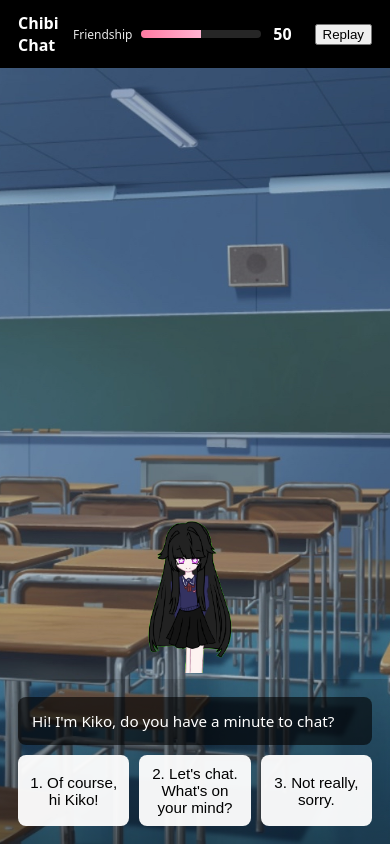
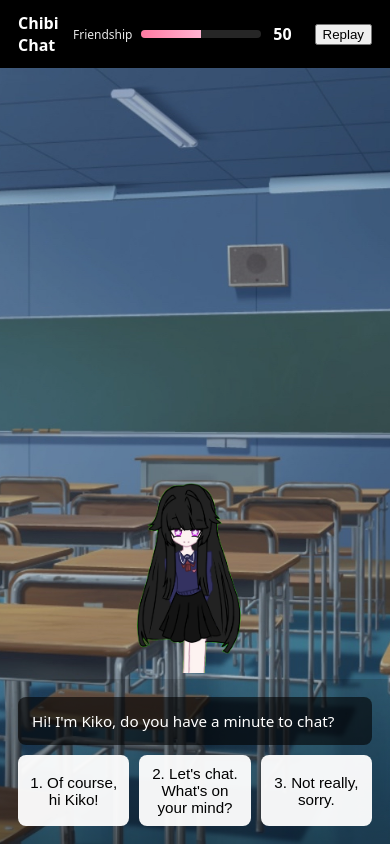
Before and after one commit to nashkacraft/chibi-chat, a website: page public/index.html in a window 390 px wide. Drawn offline with Linux system fonts and the light colour scheme.

Commit message:
make character even bigger, cleanup

```diff
--- a/package.json
+++ b/package.json
@@ -9,7 +9,6 @@
   "scripts": {
     "format": "prettier --write \"**/*.{html,css,js,json,md}\"",
     "lint": "eslint . --ext .js",
-    "prepare": "mkdir -p public/assets && cp -r task/assets/* public/assets/ || true",
-    "start": "npm run prepare && python3 -m http.server 8000 --directory public"
+    "start": "python3 -m http.server 8000 --directory public"
   }
 }
--- a/public/data/conversations.json
+++ b/public/data/conversations.json
@@ -58,7 +58,7 @@
     },
     {
       "id": "show_art",
-       "text": "Kiko blushes and shows a tiny sketch. It looks cute, right? Do you like drawing too?",
+      "text": "Kiko blushes and shows a tiny sketch. It looks cute, right? Do you like drawing too?",
       "choices": [
         {
           "id": "c7",
--- a/public/styles.css
+++ b/public/styles.css
@@ -87,9 +87,10 @@ body {
   position: absolute;
   left: 50%;
   transform: translateX(-50%);
-  bottom: 10%;
-  width: 42%;
-  max-width: 520px;
+  bottom: 8%;
+  /* increased size by ~25% for stronger presence */
+  width: 53%;
+  max-width: 650px;
 }
 .character {
   width: 100%;
@@ -135,7 +136,8 @@ body {
   .character-area {
     left: 50%;
     transform: translateX(-50%);
-    width: 48%;
+    /* mobile increased as well */
+    width: 60%;
     bottom: 22%;
   }
   .dialogue-text {
```
Also changed, not shown: README.md.
